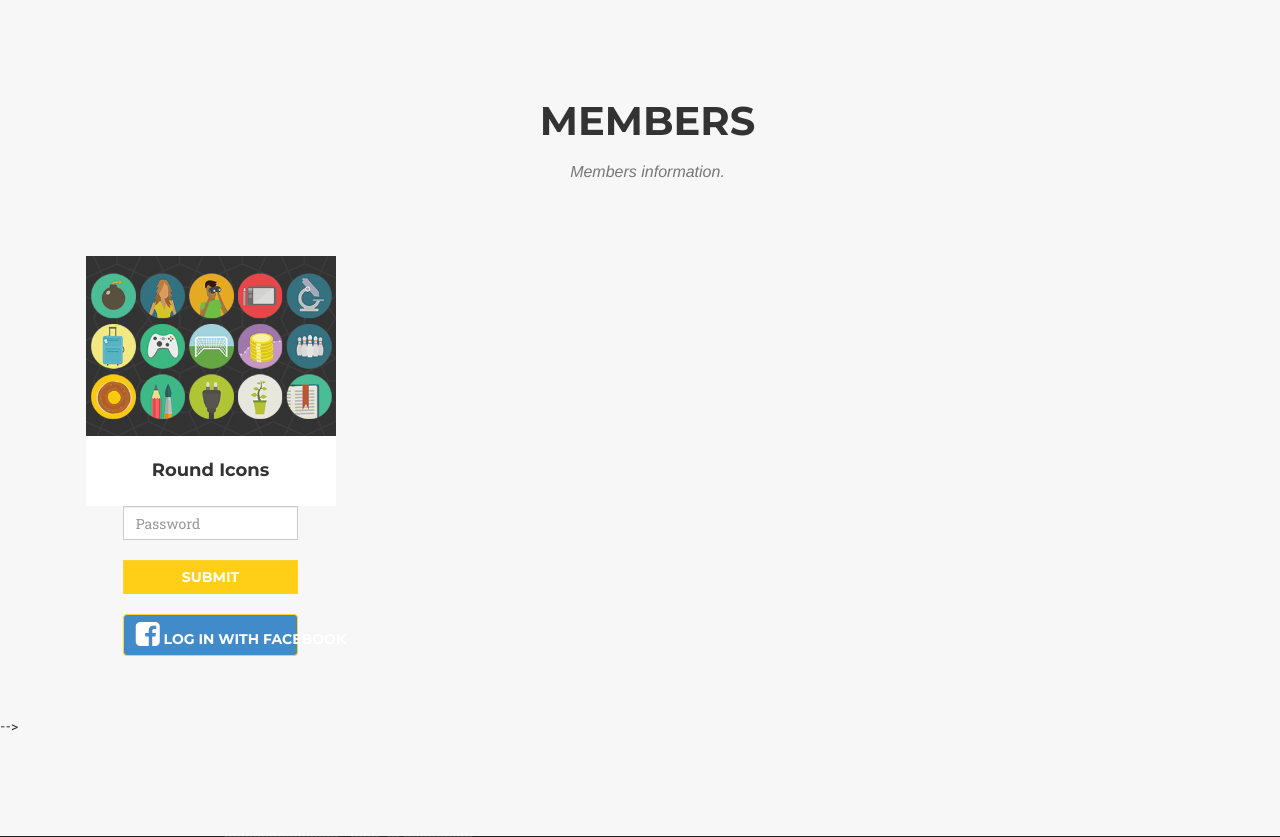
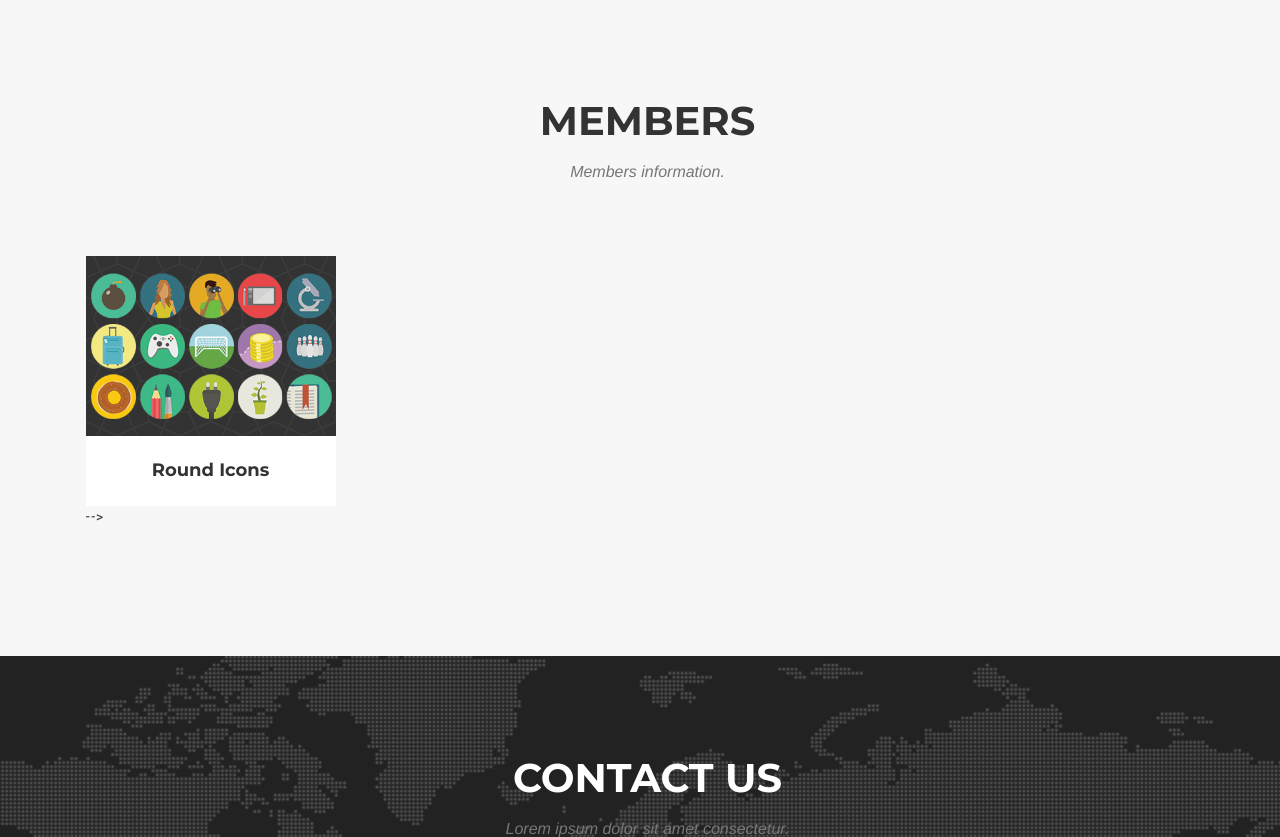
Before and after one commit to TaiwanCoderLeague/official-site, a Python web app: template templates/twcl.html in a window 1280 px wide. Shown: the part 1525-2362 px from the top of the page. Run offline with Jinja, Linux system fonts and the light colour scheme; the template is opened without the code that fills it, so the values that code supplies are empty; some libraries are stand-ins or nearby versions; some web fonts are replaced.

Commit message:
fix bug for HTTP 500.
FB login and login is broken.
Need to be fixed.

```diff
--- a/static/twcl_page/css/agency.css
+++ b/static/twcl_page/css/agency.css
@@ -872,31 +872,31 @@
 .row{
     margin-left:0px;
 }
-#login_modal{
+#login-modal{
     margin-top:35%;
     width:120%;
     margin-left:-10%;
 }
-#fb_login_btn{
+#fb-login-btn{
     width:70%;
     margin-left:15%;
 }
-#login_imput{
+.login-input{
     width:70%;
     margin-left:15%;
     border-radius:0px;
 }
-#login_signin{
+#login-signin{
     margin-left:15%;
     border-radius:0px;
 }
-#login_submit{
+.login-submit{
     width:70%;
     margin-left:15%;
     background-color:#ffcf17;
     border-radius:0px;
 }
-#login_div{
+#login-form{
     width:100%;
     height:100%;
     margin-bottom:-10px;
--- a/static/twcl_page/js/facebookLogin.js
+++ b/static/twcl_page/js/facebookLogin.js
@@ -4,11 +4,13 @@
 $('#fb_login_btn').click(function(){
     if(fb_login_btn_lock)return;
     fb_login_btn_lock = true;
+    console.log('fb login');
     FB.login(function(response){
         if(response.authResponse){
             $('login_form').append("<input type=\"test\" hidden name=\"fblogin\" value=\"1\"></input>")
             $('login_form').submit();
         }
+        console.log('fb return');
         fb_login_btn_lock = false;
     });
 });
--- a/templates/twcl.html
+++ b/templates/twcl.html
@@ -211,30 +211,28 @@
                         <h4>Round Icons</h4>
                     </div>
 <!-- this is a modal -->
-                    <!--<div class="modal fade login" tabindex="-1" role="dialog" aria-labelledby="mySmallModalLabel" aria-hidden="true"
+                    <div class="modal fade login" tabindex="-1" role="dialog" aria-labelledby="mySmallModalLabel" aria-hidden="true"
                     >
                         <div class="modal-dialog modal-sm">
-                            <div class="modal-content" id="login_modal">
+                            <div class="modal-content" id="login-modal">
                             <p>
                                 <h2 align="center">Log in</h2>
 
 
 
-                                <form id="login_form" action="/login" method="post">
+                                <form id="login-form" action="/login" method="post">
                                 <br>
-                                <h4 id="login_signin">Sign in:</h4>
-                                <input type="text" class="form-control" placeholder="Your Name" required data-validation-required-message="Please enter your name."id="login_imput" required>
+                                <h4 id="login-signin">Sign in:</h4>
+                                <input type="text" class="form-control login-input" placeholder="Your Name" required data-validation-required-message="Please enter your name." name="username" required>
                                 <br>
                                 <!-- <h4 align="center">Password</h4> -->
-                                <input type="password" class="form-control" placeholder="Password" required data-validation-required-message="Please enter your password."
-                                 id="login_imput" required>
+                                <input type="password" class="form-control login-input" placeholder="Password" required data-validation-required-message="Please enter your password." name="passward" required>
                                 <br>
-                                <button type="submit" class="btn btn-primary"
-                                id="login_submit">
+                                <button type="submit" class="btn btn-primary login-submit">
                                 Submit</button>
                                 <br>
                                 <br>
-                                <button type="button" class="btn btn-primary" id="fb_login_btn"
+                                <button type="button" class="btn btn-primary" id="fb-login-btn"
                                 >
                                     <i class="fa fa-facebook-square fa-2x"
                                     style:color="blue"></i>
```
Also changed, not shown: login.py (+14 -6 lines), tool/users.py (+8 -0 lines).
